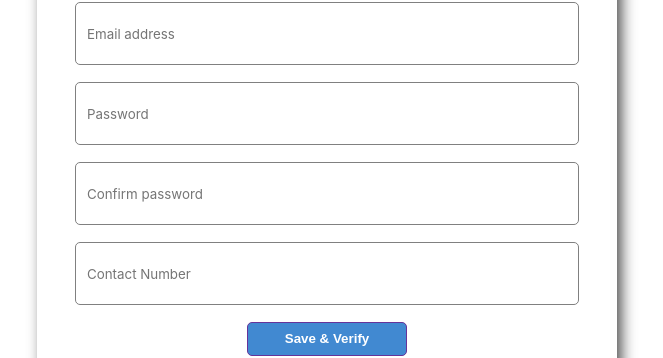
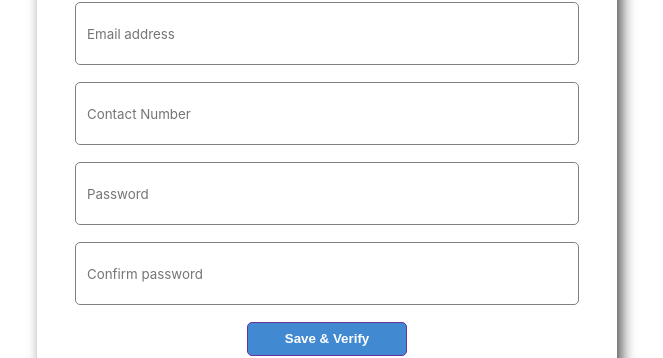
Before and after one commit to DeviPrasadKL/SignIn-SignUp-Pages, a React (Vite) app: page /signup in a window 1280 px wide. Both pictures are taken after a click on the button "Sign In". Shown: the part 295-653 px from the top of the page, without its empty margins (313-976 px from the left). Built offline with nearby package versions, Linux system fonts and the light colour scheme.

Commit message:
Changed the layout

```diff
--- a/src/Components/Signup.jsx
+++ b/src/Components/Signup.jsx
@@ -38,9 +38,9 @@ export default function Signup() {
                 <span className="signup">Sign Up</span>
                 <input type="username" placeholder="User name" className="form--input" name="userName" value={userInputData.userName} onChange={handleInput} />
                 <input type="email" placeholder="Email address" className="form--input" name="email" value={userInputData.email} onChange={handleInput} />
+                <input type="tel" placeholder="Contact Number" className="form--input" maxLength="10" name="phoneNumber" value={userInputData.phoneNumber} onChange={handleInput} />
                 <input type="password" placeholder="Password" className="form--input" name="password" value={userInputData.password} onChange={handleInput} />
                 <input type="password" placeholder="Confirm password" className="form--input" name="confirmPasword" value={userInputData.confirmPasword} onChange={handleInput} />
-                <input type="tel" placeholder="Contact Number" className="form--input" maxLength="10" name="phoneNumber" value={userInputData.phoneNumber} onChange={handleInput} />
 
                 <div className='buttons-div'>
                     <button className="form--submit" onClick={handleSubmit}>
```
